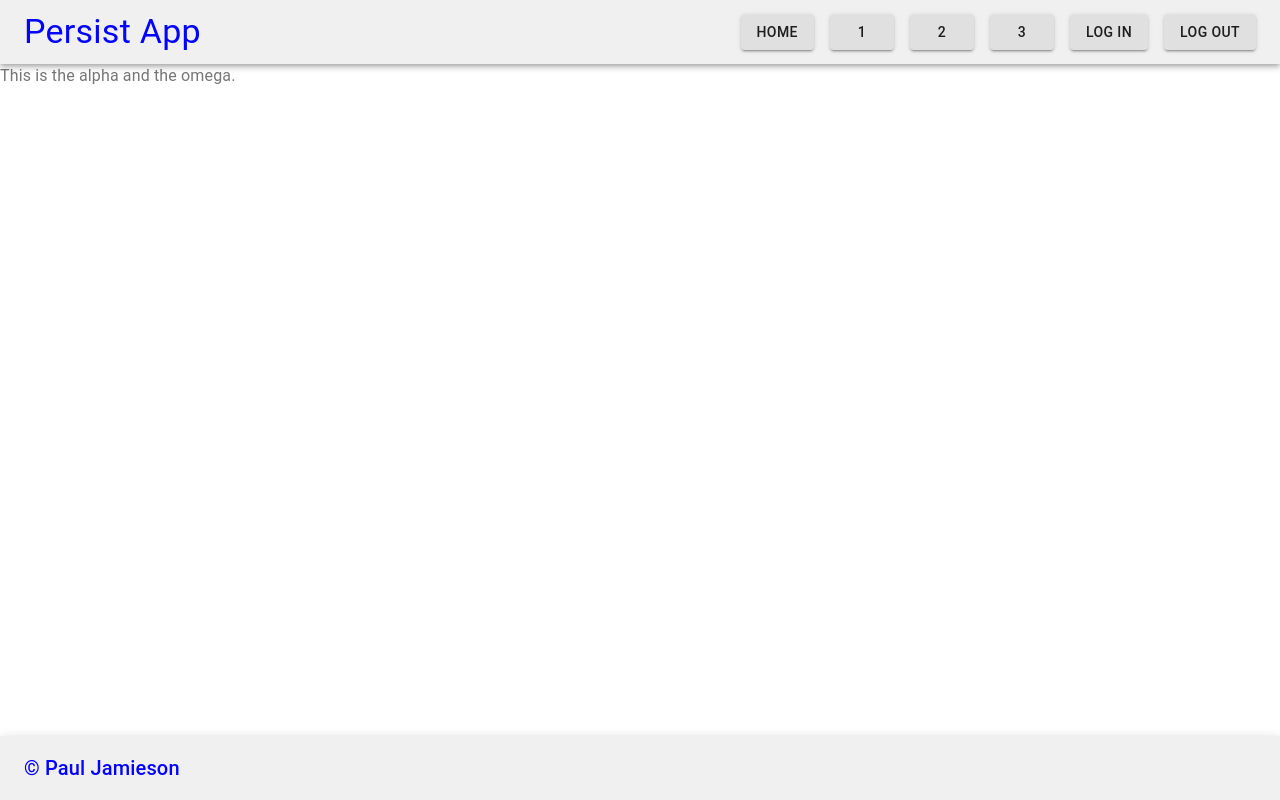
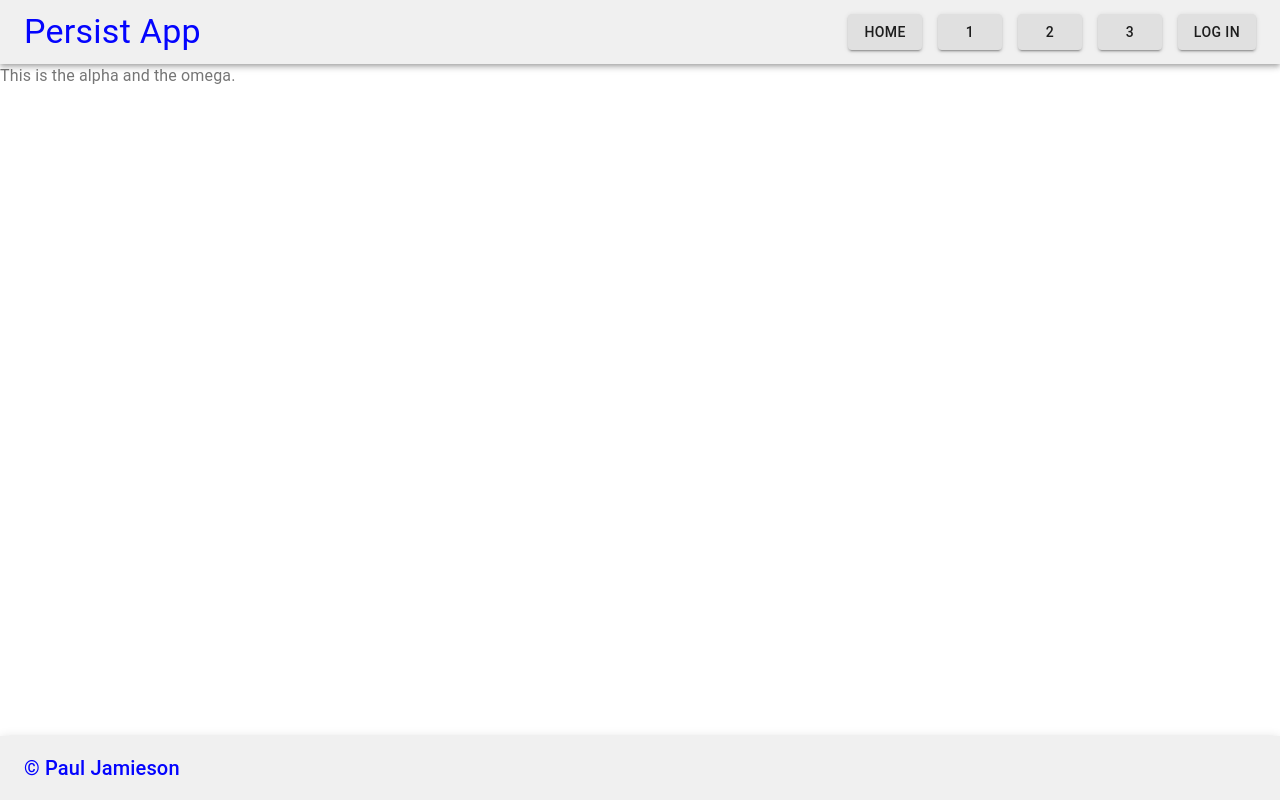
Before and after one commit to pauljamieson/react-redux-persist-example, a React (Create React App) app: page / in a window 1280 px wide. Built offline with nearby package versions, Linux system fonts and the light colour scheme.

Commit message:
added selector to display log in or out button

```diff
--- a/src/components/NavBar.js
+++ b/src/components/NavBar.js
@@ -6,7 +6,7 @@ import {
   Typography,
 } from "@material-ui/core";
 import React from "react";
-import { useDispatch } from "react-redux";
+import { useDispatch, useSelector } from "react-redux";
 import { useHistory } from "react-router-dom";
 import strings from "../strings";
 import { theme } from "../theme";
@@ -25,6 +25,7 @@ const NavBar = (props) => {
   const history = useHistory();
   const classes = useStyles();
   const dispatch = useDispatch();
+  const isLogged = useSelector((state) => state.isLogged);
 
   return (
     <AppBar position="static">
@@ -60,6 +61,16 @@ const NavBar = (props) => {
         >
           3
         </Button>
+
+        {isLogged ? (
+          <Button
+            className={classes.buttons}
+            onClick={() => dispatch(setLoggedOut())}
+            variant="contained"
+          >
+            Log Out
+          </Button>
+        ) : (
           <Button
             className={classes.buttons}
             onClick={() => dispatch(setLoggedIn())}
@@ -67,13 +78,7 @@ const NavBar = (props) => {
           >
             Log In
           </Button>
-        <Button
-          className={classes.buttons}
-          onClick={() => dispatch(setLoggedOut())}
-          variant="contained"
-        >
-          Log Out
-        </Button>
+        )}
       </Toolbar>
     </AppBar>
   );
```
Lines whose indentation alone changed are shown as unchanged.
